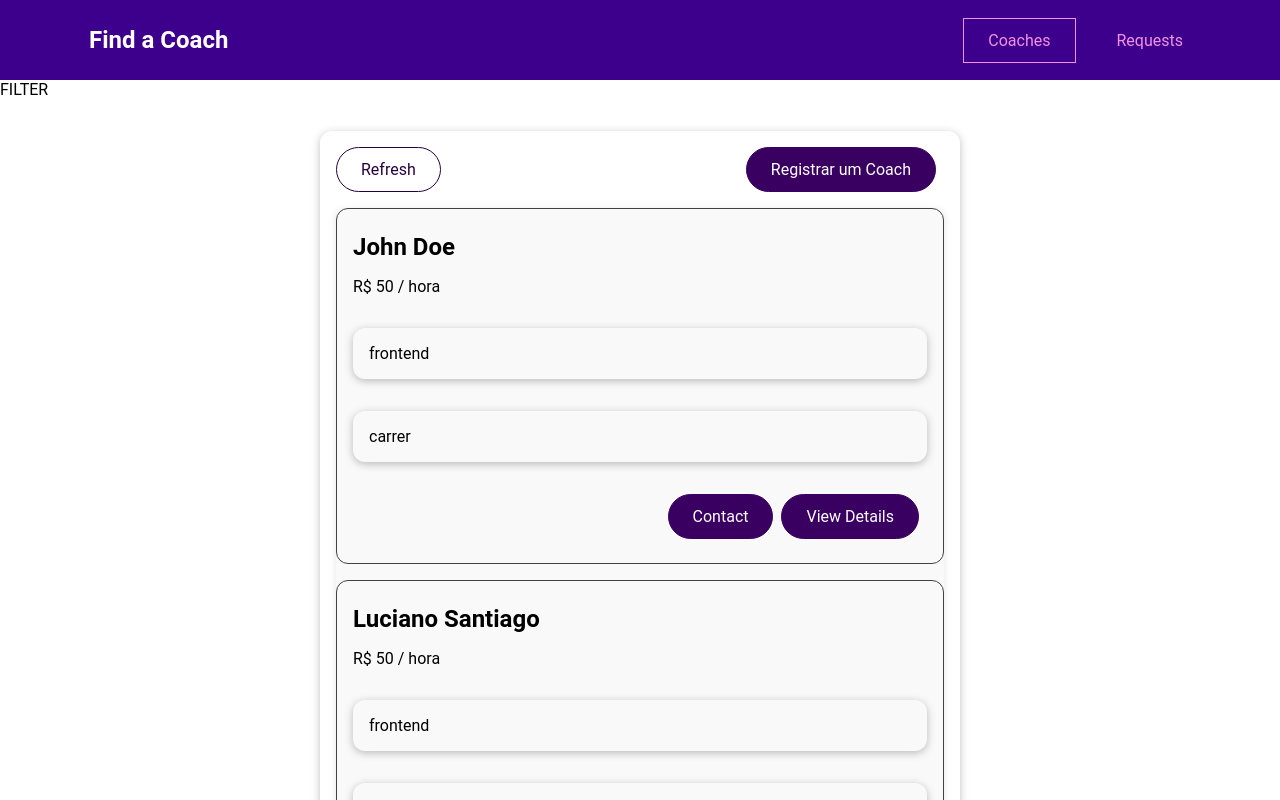
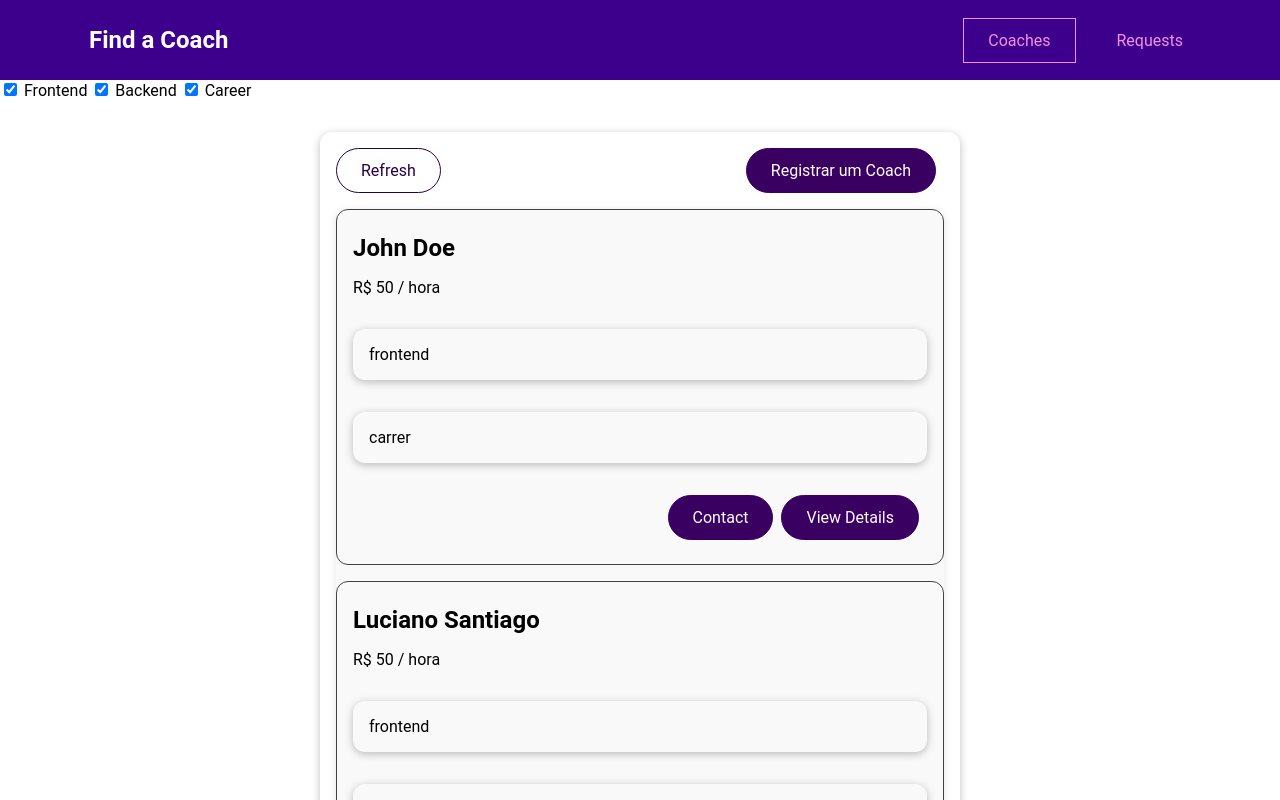
Before and after one commit to Luciano-Boas-Novas/vue_find_a_coach, a Vue app: page /coaches in a window 1280 px wide. Shown: the top 800 px of the page. Built offline with nearby package versions, Linux system fonts and the light colour scheme.

Commit message:
add filter for coach

```diff
--- /dev/null
+++ b/src/pages/coaches/CoachFilter.vue
@@ -0,0 +1,73 @@
+<template>
+    <section>
+      <label>
+        <input type="checkbox" id="frontend" :checked="filters.frontend" @change="setFilter" />
+        Frontend
+      </label>
+      <label>
+        <input type="checkbox" id="backend" :checked="filters.backend" @change="setFilter" />
+        Backend
+      </label>
+      <label>
+        <input type="checkbox" id="carrer" :checked="filters.carrer" @change="setFilter" />
+        Career
+      </label>
+    </section>
+  </template>
+
+
+<script>
+import { reactive } from 'vue';
+export default {
+
+  emits: ['change-filter'],
+
+  setup(props, { emit }) {
+    const filters = reactive({
+      frontend: true,
+      backend: true,
+      carrer: true
+    });
+
+    const setFilter = (event) => {
+      const inputId = event.target.id;
+      const isActive = event.target.checked;
+
+      filters[inputId] = isActive;
+
+
+      emit('change-filter', { ...filters });
+    };
+
+    return {
+      filters,
+      setFilter
+    };
+  }
+};
+</script>
+<style scoped>
+h2 {
+  margin: 0.5rem 0;
+}
+
+.filter-option {
+  margin-right: 1rem;
+}
+
+.filter-option label,
+.filter-option input {
+  vertical-align: middle;
+}
+
+.filter-option label {
+  margin-left: 0.25rem;
+}
+
+.filter-option.active label {
+  font-weight: bold;
+}
+
+
+
+</style>
--- a/src/pages/coaches/CoacheList.vue
+++ b/src/pages/coaches/CoacheList.vue
@@ -1,6 +1,6 @@
 <template>
   <section>
-    <div>FILTER</div>
+    <CoachFilter @change-filter="setFilters" />
   </section>
 
   <section>
@@ -12,7 +12,7 @@
 
       <ul>
         <CoachItem
-          v-for="coach in store.coaches"
+          v-for="coach in filteredCoaches"
           :key="coach.id"
           :id="coach.id"
           :firstName="coach.firstName"
@@ -27,23 +27,53 @@
 
 <script>
 import CoachItem from './CoachItem.vue';
+import CoachFilter from './CoachFilter.vue';
 import { useStore } from '../../store.js';
-
+import { computed, reactive } from 'vue';
 
 export default {
   components: {
-    CoachItem
+    CoachItem,
+    CoachFilter
   },
 
   setup() {
     const store = useStore();
 
+    const activeFilters = reactive({
+      frontend: true,
+      backend: true,
+      carrer: true
+    });
 
+    const setFilters = (updatedFilters) => {
+      Object.assign(activeFilters, updatedFilters);
+    };
 
-    return { store };
+    const filteredCoaches = computed(() => {
+      return store.coaches.filter(coach => {
+        if (activeFilters.frontend && coach.areas.includes('frontend')) {
+          return true;
+        }
+        if (activeFilters.backend && coach.areas.includes('backend')) {
+          return true;
+        }
+        if (activeFilters.carrer && coach.areas.includes('carrer')) {
+          return true;
+        }
+        return false;
+      });
+    });
+
+    return {
+      store,
+      filteredCoaches,
+      setFilters
+    };
   }
 };
 </script>
+
 
 <style scoped>
 ul {
```
Also changed, not shown: src/pages/coaches/CoachForm.vue (added, +12 -0 lines).
